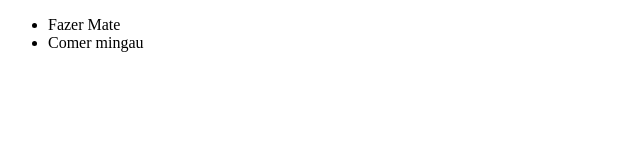
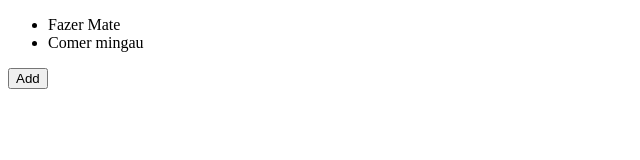
Before and after one commit to pd-bittencourt/2_3-reactjs-redux, a React (Create React App) app: page / in a window 1280 px wide. Shown: the top 160 px of the page, without its empty margins (0-640 px from the left). Built offline with nearby package versions, Linux system fonts and the light colour scheme.

Commit message:
Add Todo function with dispatch

```diff
--- a/src/TodoList.js
+++ b/src/TodoList.js
@@ -2,16 +2,23 @@ import React from "react";
 import PropTypes from "prop-types";
 
 import { connect } from "react-redux";
+import { dispatch } from "rxjs/internal/observable/range";
 
-const TodoList = ({ todos }) => (
-  <ul>
-    {todos.map(todo => (
-      <li key={todo.id}>{todo.text}</li>
-    ))}
-  </ul>
+const TodoList = ({ todos, addTodo }) => (
+  <>
+    <ul>
+      {todos.map(todo => (
+        <li key={todo.id}>{todo.text}</li>
+      ))}
+    </ul>
+    <button type="submit" onClick={() => addTodo("New text")}>
+      Add
+    </button>
+  </>
 );
 
 TodoList.propTypes = {
+  addTodos: PropTypes.func.isRequired,
   todos: PropTypes.arrayOf(
     PropTypes.shape({
       id: PropTypes.number,
@@ -24,4 +31,11 @@ const mapStateToProps = state => ({
   todos: state.todos
 });
 
-export default connect(mapStateToProps)(TodoList);
+const mapDispatchToProps = dispatch => ({
+  addTodo: text => dispatch({ type: "ADD_TODO", payload: { text } })
+});
+
+export default connect(
+  mapStateToProps,
+  mapDispatchToProps
+)(TodoList);
--- a/src/store/reducers/todos.js
+++ b/src/store/reducers/todos.js
@@ -5,6 +5,8 @@ const INITIAL_STATE = [
 
 export default function todos(state = INITIAL_STATE, action) {
   switch (action.type) {
+    case "ADD_TODO":
+      return [...state, { id: Math.random(), text: action.payload.text }];
     default:
       return state;
   }
```
